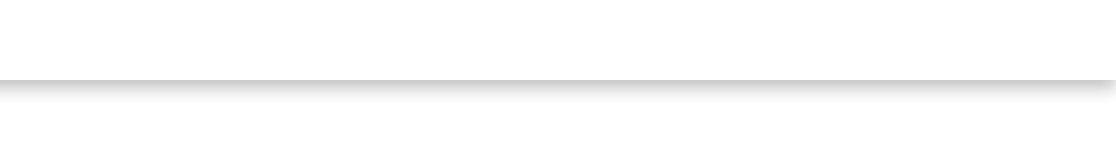
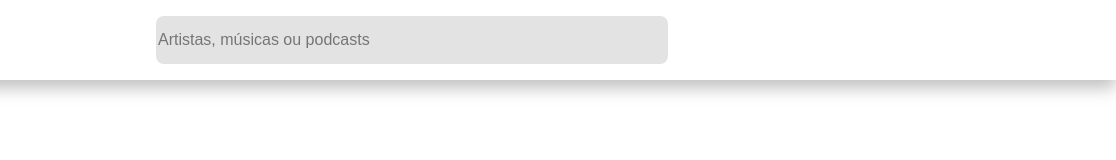
Before and after one commit to IronZiiz/Spotify-clone-playground, a plain HTML site: page index.html in a window 1280 px wide. Shown: the full height of the page, 164-1280 px from the left. Drawn offline with Linux system fonts and the light colour scheme.

Commit message:
Adds header search field

```diff
--- a/index.html
+++ b/index.html
@@ -136,6 +136,10 @@
              </svg>
             </a>
         </div>
+
+        <div class="header--dashboard__search">
+            <input class="header--dashboard__input-search" type="search" name="" id="" placeholder="Artistas, músicas ou podcasts">
+        </div>
     </header>
 </body>
 </html>
--- a/style.css
+++ b/style.css
@@ -19,8 +19,22 @@
     .header--dashboard__logo{
         align-items: center;
         display: flex;
-        grid-column-start:1 ;
-        grid-row-start:1;
+        grid-column-start: 1;
+        grid-row-start: 1;
         padding: 0 2rem;
         width: 100%;
     }
+    .header--dashboard__search{
+        align-items: center;
+        display: flex;
+        grid-column-start:2;
+        grid-row-start: 1;
+
+    }
+        .header--dashboard__input-search{
+            background-color: #e3e3e3;
+            border:none ;
+            border-radius:8px;
+            height: 3rem;
+            width: 80%;
+        }
```
